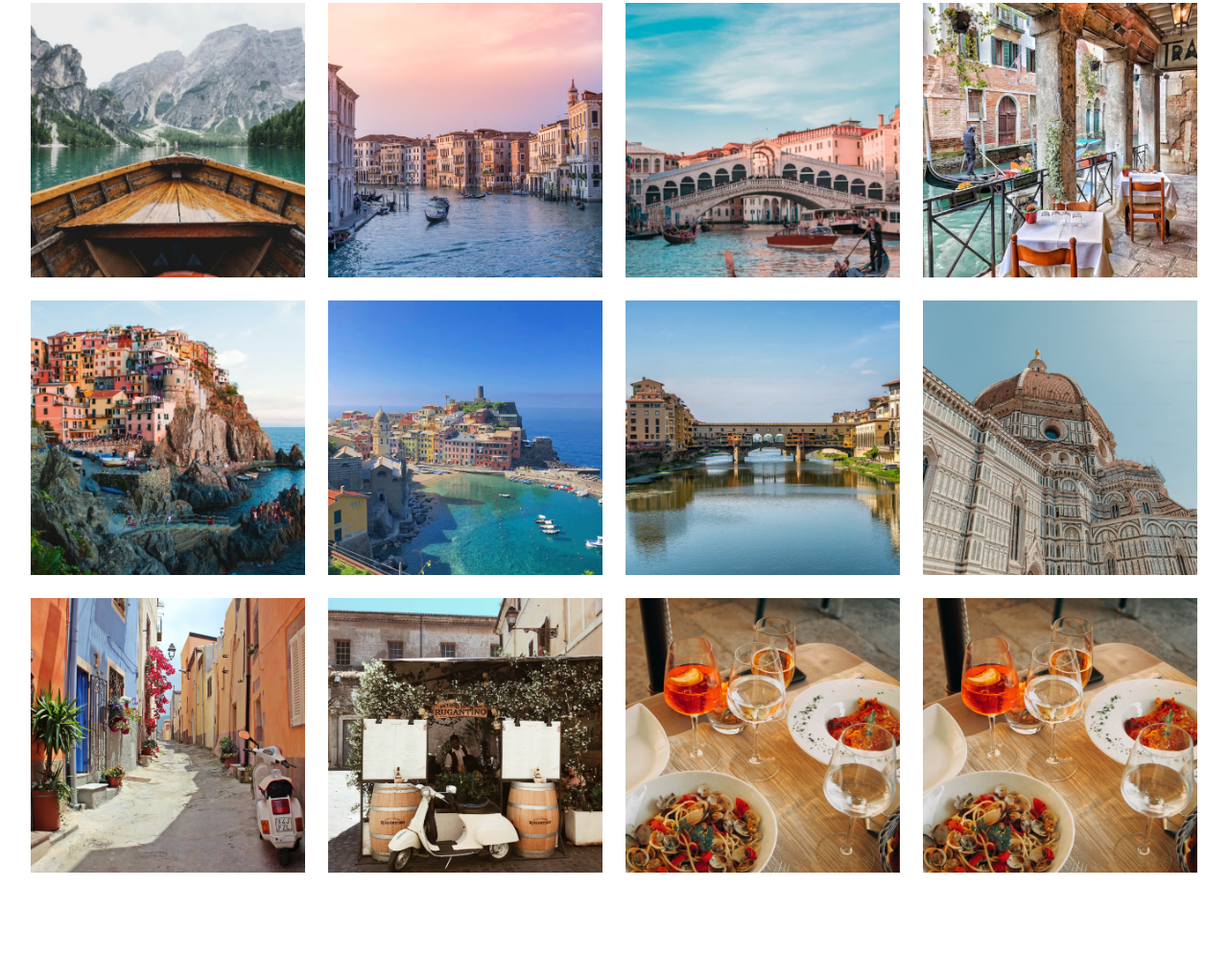
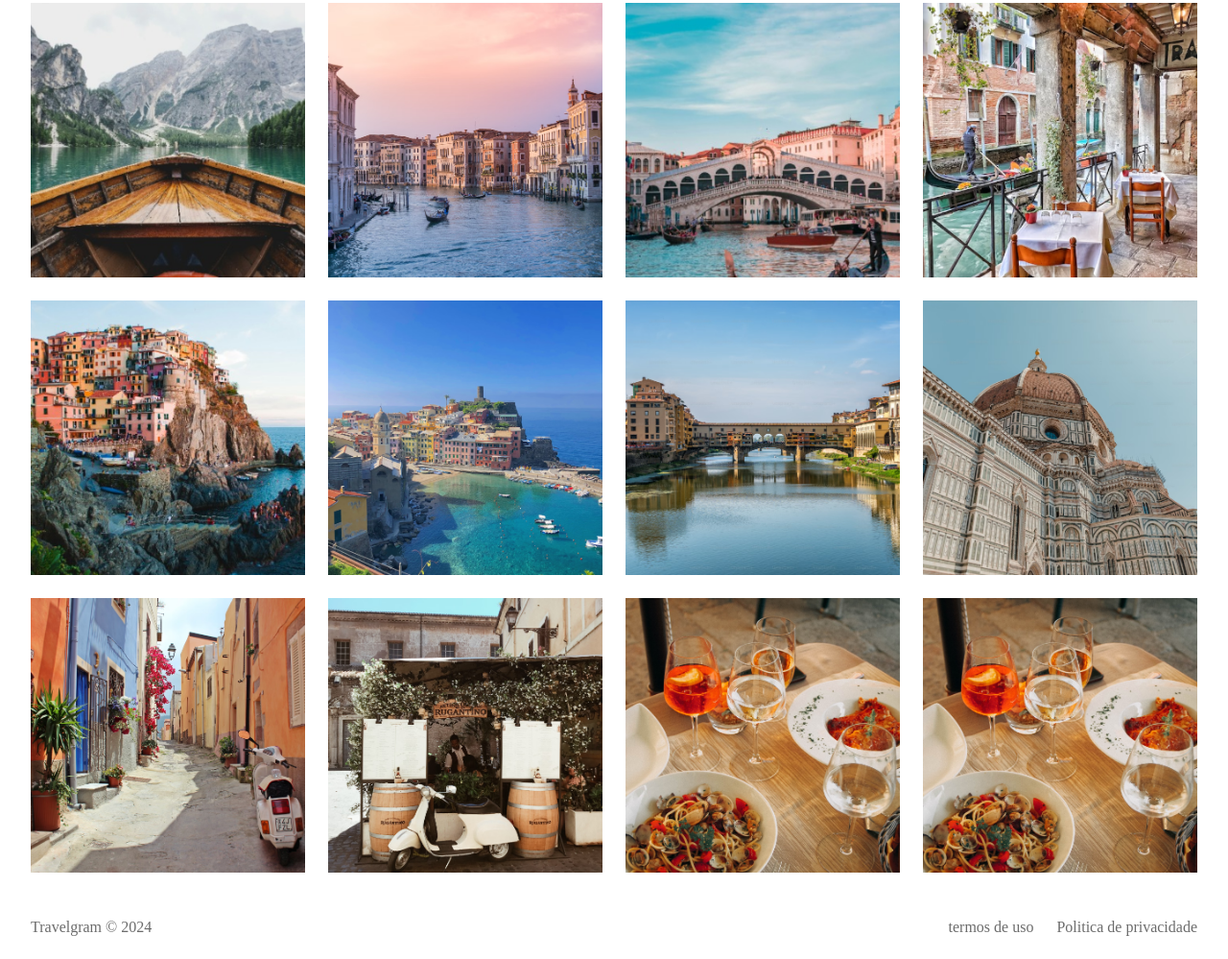
Before and after one commit to caiodelbonne/position, a plain HTML site: page index.html in a window 1280 px wide. Shown: the part 357-1356 px from the top of the page at 96% size. Before the commit the page ends 1290 px from the top, so only its background shows below. Drawn offline with Linux system fonts and the light colour scheme.

Commit message:
done footer

```diff
--- a/index.html
+++ b/index.html
@@ -75,6 +75,14 @@
         <img src="assests/img/Image 11.png" alt="">
         <img src="assests/img/Image 11.png" alt="">
     </main>
+
+    <footer class="container">
+        <span>
+            Travelgram &copy; 2024
+        </span>
+        <span>termos de uso</span>
+        <span>Politica de privacidade</span>
+    </footer>
 </body>
 
 </html>
--- /dev/null
+++ b/styles/footer.css
@@ -0,0 +1,10 @@
+footer{
+    display: flex;
+    gap: 24px;
+    padding-block: 24px;
+
+}
+
+footer span:nth-child(1) {
+    margin-right: auto;
+}
--- a/styles/style.css
+++ b/styles/style.css
@@ -2,3 +2,4 @@
 @import url(nav.css);
 @import url(header.css);
 @import url(main.css);
+@import url(footer.css);
```
